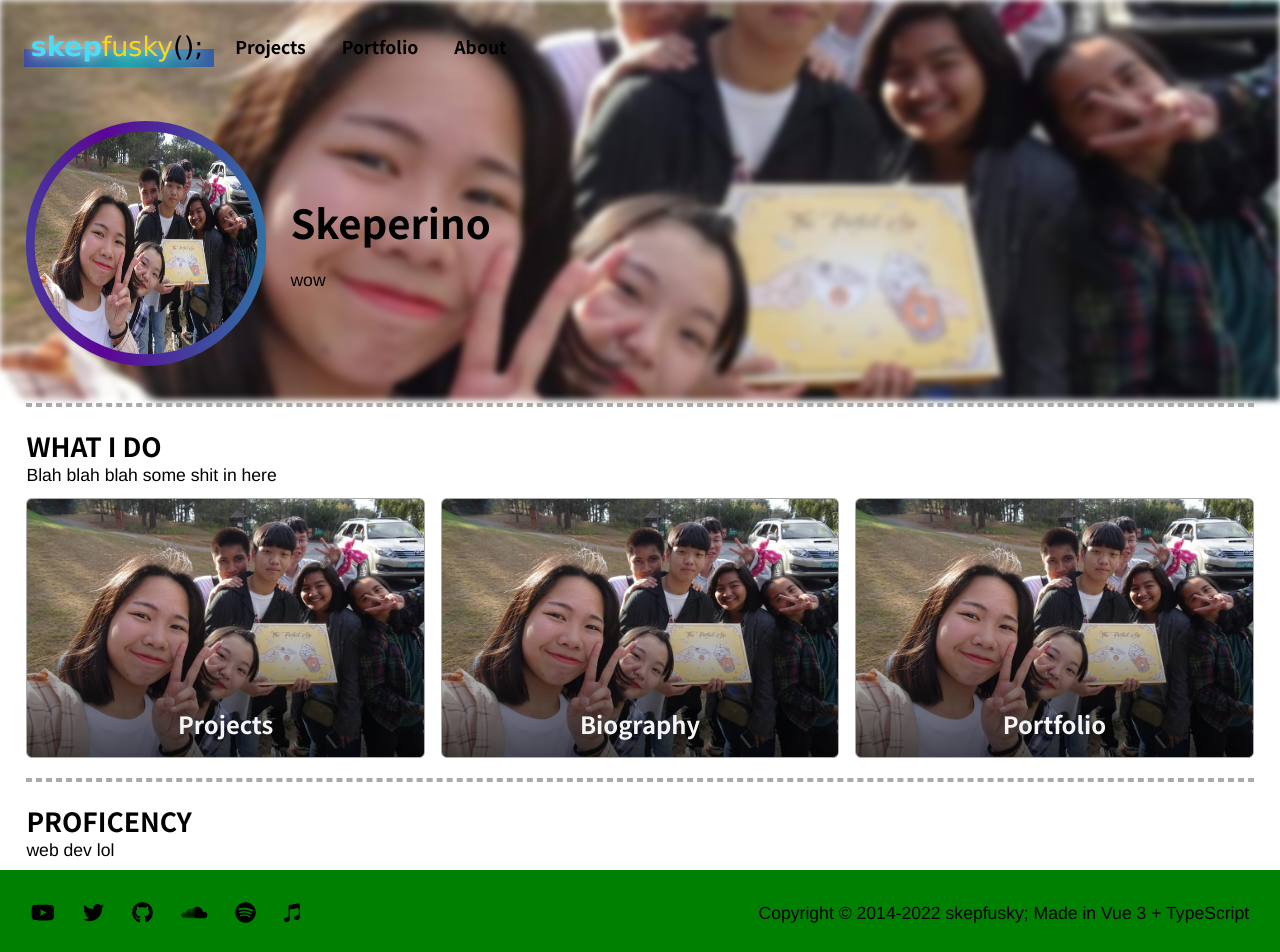
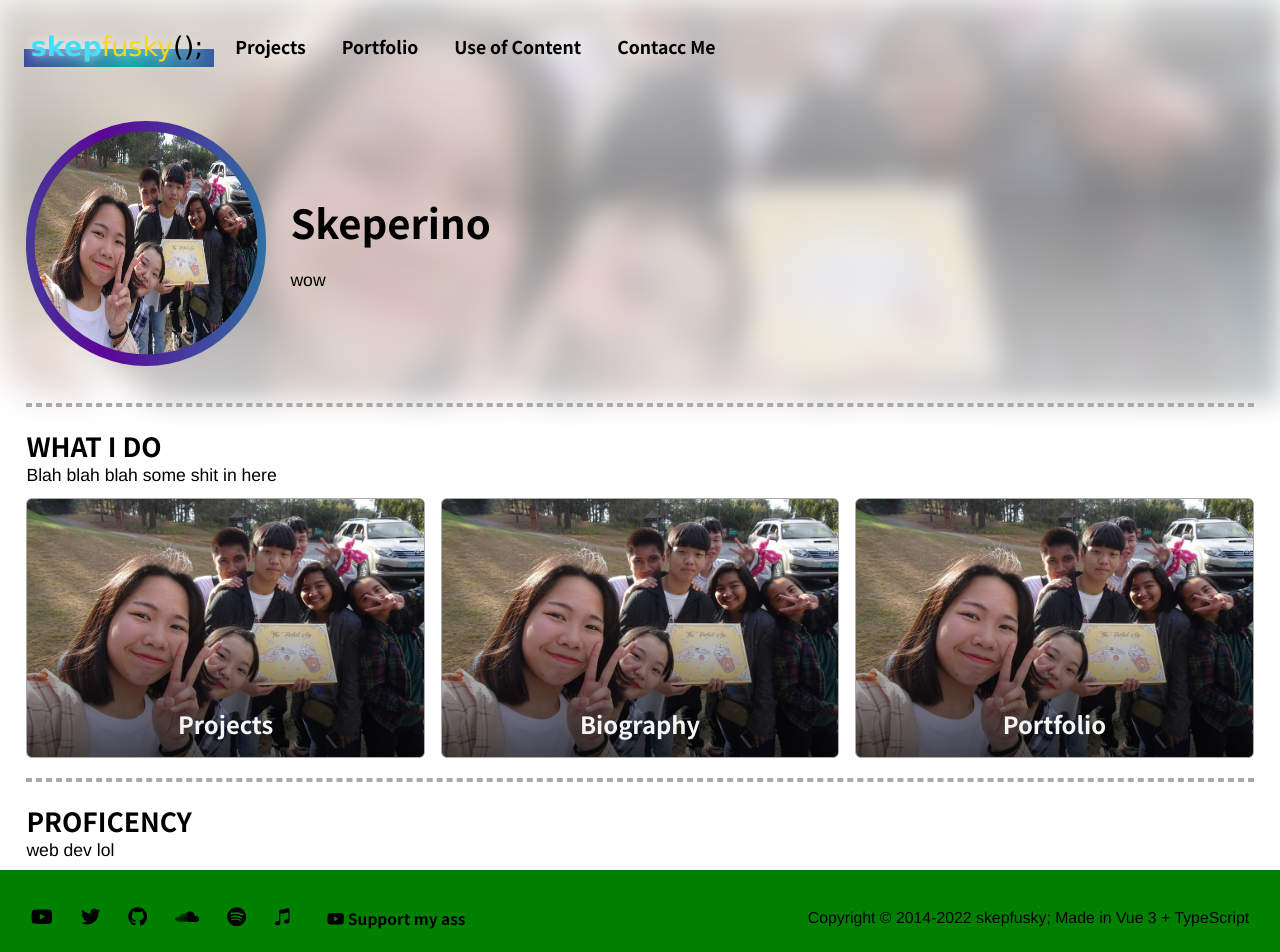
Before and after one commit to kuroji-fusky/kurojifusky.com, a Vue app: page / in a window 1280 px wide. Shown: the top 952 px of the page. Built offline with nearby package versions, Linux system fonts and the light colour scheme.

Commit message:
finished backdrop lel

```diff
--- a/src/App.vue
+++ b/src/App.vue
@@ -88,12 +88,17 @@ a {
   background-size: cover !important;
   background-position: center center !important;
   z-index: -2;
-  filter: blur(3px);
+  filter: blur(14px);
+  opacity: .5;
 
   &::after {
     z-index: 69;
+    position: absolute;
+    inset: auto auto 0 auto;
     content: '';
-    background: linear-gradient(to-top);
+    width: 100vw;
+    height: 200px;
+    background: linear-gradient(to bottom, var(--header-backdrop-point-0) 0%, var(--header-backdrop-point-1) 85%, var(--header-backdrop-point-1) 100%);
   }
 
   &.home {
--- a/src/assets/scss/themes.scss
+++ b/src/assets/scss/themes.scss
@@ -1,4 +1,5 @@
 :root {
+  /* Palettes */
   --fursona-blue: #2076c8;
   --fursona-cyan: #48ddf7;
   --fursona-yellow: #f8d817;
@@ -8,13 +9,30 @@
   --fursona-borahae-light: #ffabff;
   --fursona-borahae-alt: #b266ed;
 
-  --light: #f5f5f5;
+  --light: rgb(245, 245, 245);
   --light-transparent: rgba(245, 245, 245, 0.3);
-  --dark: #202020;
+  --dark: rgb(32, 32, 32);
   --dark-transparent: rgb(32, 32, 32, 0.3);
+
+  /* Variables */
+  --backdrop-dark-0: rgba(32, 32, 32, 0);
+  --backdrop-dark-1: rgb(32, 32, 32);
+  --backdrop-light-0: rgba(235, 235, 235, 0);
+  --backdrop-light-1: rgb(240, 240, 240, 0.5);
+
+  --shadow-responsive: var(--dark-transparent);
+  --link-hover: var(--fursona-blue);
 }
 
 body {
+  @media (prefers-color-scheme: dark) {
+    --header-backdrop-point-1: var(--backdrop-dark-1);
+    --header-backdrop-point-0: var(--backdrop-dark-0);
+  }
+
+  --header-backdrop-point-1: var(--backdrop-light-1);
+  --header-backdrop-point-0: var(--backdrop-light-0);
+
   @media (prefers-color-scheme: dark) {
     --color-responsive: var(--light);
     --shadow-responsive: var(--light-transparent);
@@ -24,7 +42,5 @@ body {
 
   background-color: var(--bg-responsive);
   color: var(--color-responsive);
-  --shadow-responsive: var(--dark-transparent);
-  --link-hover: var(--fursona-blue);
   transition: background 300ms ease, color 300ms ease;
 }
--- a/src/components/layouts/TheFooter.vue
+++ b/src/components/layouts/TheFooter.vue
@@ -1,13 +1,17 @@
 <template>
   <footer>
     <div id="wrapper" class="flex justify-between item-center">
-      <div id="social-icons" class="flex gap-x-1.75">
+      <div id="social-icons" class="flex gap-x-1.75 item-center">
         <a href="#" target="_blank" rel="noopener noreferrer"><i class="fab fa-youtube"></i></a>
         <a href="#" target="_blank" rel="noopener noreferrer"><i class="fab fa-twitter"></i></a>
         <a href="#" target="_blank" rel="noopener noreferrer"><i class="fab fa-github"></i></a>
         <a href="#" target="_blank" rel="noopener noreferrer"><i class="fab fa-soundcloud"></i></a>
         <a href="#" target="_blank" rel="noopener noreferrer"><i class="fab fa-spotify"></i></a>
         <a href="#" target="_blank" rel="noopener noreferrer"><i class="fab fa-itunes-note"></i></a>
+        <a id="support-btn" class="rounded-soft" href="#" target="_blank" rel="noopener noreferrer">
+          <i class="fab fa-youtube"></i>
+          Support my ass
+        </a>
       </div>
       <div id="copyright">Copyright © 2014-{{ new Date().getFullYear() }} skepfusky; Made in Vue 3 + TypeScript</div>
     </div>
@@ -20,13 +24,26 @@ footer {
 }
 
 #social-icons {
-  font-size: 120%;
+  font-size: 110%;
+
   a {
-    color: var(--text-responsive);
+    color: var(--color-responsive);
 
     &:hover {
       color: var(--link-hover);
     }
   }
 }
+
+#support-btn {
+  font-size: 80%;
+  padding: 0.35rem 0.60rem;
+  border: 2px solid var(--color-responsive);
+  font-family: 'Noto Sans KR', sans-serif;
+  font-weight: 900;
+}
+
+#copyright {
+  font-size: 90%;
+}
 </style>
--- a/src/components/layouts/TheHeader.vue
+++ b/src/components/layouts/TheHeader.vue
@@ -1,4 +1,5 @@
 <template>
+  <div class="header-backdrop"></div>
   <header>
     <div id="navbar" class="flex item-center gap-x-2">
       <router-link to="/" id="logo">
@@ -15,9 +16,12 @@
           Portfolio
           <span id="nv-bar"></span>
         </router-link>
-
-        <router-link to="/about" class="flex flex-col items-center">
-          About
+        <router-link to="/use-of-content" class="flex flex-col items-center">
+          Use of Content
+          <span id="nv-bar"></span>
+        </router-link>
+        <router-link to="/contact" class="flex flex-col items-center">
+          Contacc Me
           <span id="nv-bar"></span>
         </router-link>
       </nav>
@@ -26,6 +30,15 @@
 </template>
 
 <style lang="scss">
+.header-backdrop {
+  position: fixed;
+  inset: 0 auto auto auto;
+  width: 100vw;
+  height: 200px;
+  background: linear-gradient(to top, var(--header-backdrop-point-0), var(--header-backdrop-point-1));
+  z-index: -1;
+}
+
 #logo {
   font-family: 'Ubuntu Mono', 'Lucida Sans', 'Lucida Sans Regular', 'Lucida Grande', 'Lucida Sans Unicode', sans-serif;
   font-size: 27px;
--- a/src/views/HomePage.vue
+++ b/src/views/HomePage.vue
@@ -156,10 +156,6 @@ a#showcase-nav {
     animation: shadowBump 500ms ease;
     transform: translateY(-3px);
   }
-
-  &:first-child {
-    // background: url("~@/assets/img/LeahBDay.jpg") no-repeat center;
-  }
 }
 
 #showcase-label {
```
